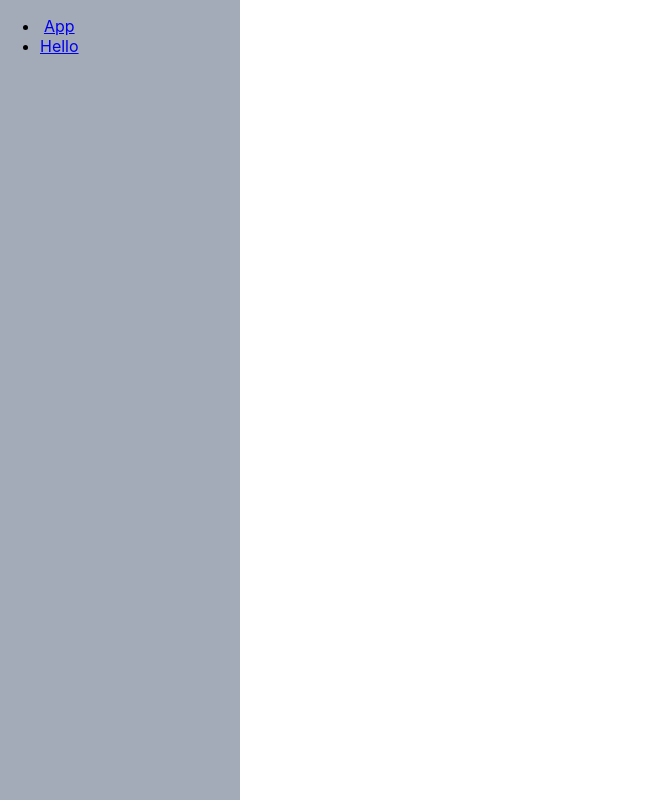
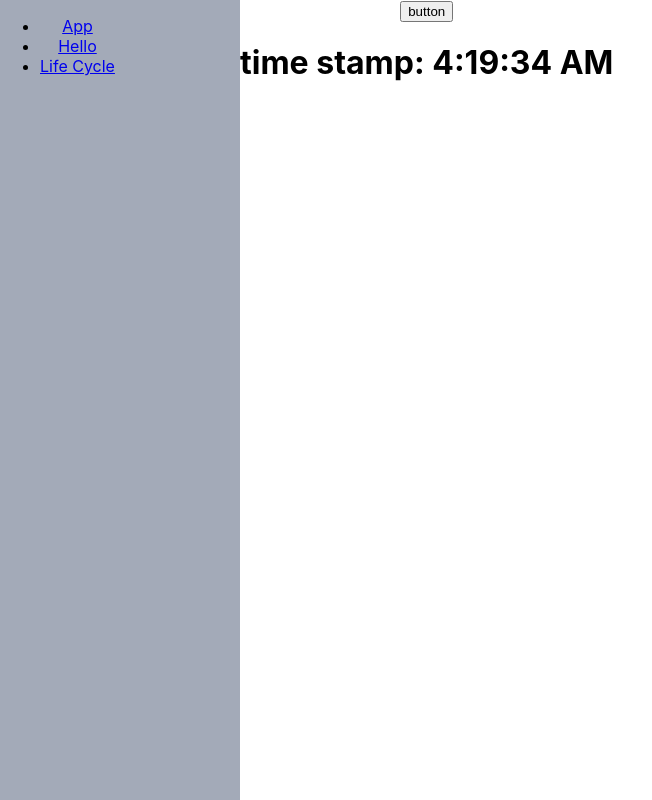
Before and after one commit to wuyuyu0222/test-app, a React (Create React App) app: page /life-cycle in a window 1280 px wide. Shown: the whole page, without its empty margins (0-652 px from the left). Built offline with nearby package versions, Linux system fonts and the light colour scheme.

Commit message:
life cycle component

```diff
--- a/src/App.js
+++ b/src/App.js
@@ -4,6 +4,7 @@ import './App.css';
 
 import About from './component/About';
 import Hello from './component/Hello';
+import LifeCycle from './component/Life-Cycle';
 
 class App extends React.Component {
   render() {
@@ -15,12 +16,14 @@ class App extends React.Component {
               <ul>
                 <li><Link to="/">App</Link></li>
                 <li><Link to="hello">Hello</Link></li>
+                <li><Link to="life-cycle">Life Cycle</Link></li>
               </ul>
             </div>
           </div>
           <div className="App-container">
             <Route exact path="/" component={About} />
             <Route path="/hello" render={props => <Hello name="jake" {...props} />} />
+            <Route path="/life-cycle" render={props => <LifeCycle message="test" {...props} />} />
           </div>
         </div>
       </Router>
--- a/src/component/Hello.js
+++ b/src/component/Hello.js
@@ -5,18 +5,12 @@ class Hello extends React.Component {
   constructor(props) {
     super(props);
     this.name = props.name || 'World';
-    this.state = { time: new Date() };
-    this.refreshTime();
   }
-
-  refreshTime = () => {
-    setInterval(() => this.setState({ time: new Date() }), 1000);
-  };
 
   render() {
     return (
       <div>
-        <p>Hello {this.name}, It is {this.state.time.toLocaleTimeString()}</p>
+        <p>Hello {this.name}</p>
       </div>
     );
   }
--- /dev/null
+++ b/src/component/Life-Cycle.js
@@ -0,0 +1,55 @@
+import React from 'react';
+
+class LifeCycle extends React.Component {
+  constructor(props) {
+    super(props);
+    console.log('constructor');
+    this.state = { date: new Date() };
+  }
+
+  handleClick = () => {
+    this.setState({ date: new Date() });
+  }
+
+  componentWillMount() {
+    console.log('componentWillMount');
+  }
+
+  componentDidMount() {
+    console.log('componentDidMount');
+  }
+
+  componentWillReceiveProps() {
+    console.log('componentWillReceiveProps');
+  }
+
+  shouldComponentUpdate(nextProps, nextState) {
+    console.log('shouldComponentUpdate');
+    console.log('nextProps:' + nextProps.message);
+    console.log('nextState:' + nextState.date);
+    return true;
+  }
+
+  componentWillUpdate() {
+    console.log('componentWillUpdate');
+  }
+
+  componentDidUpdate() {
+    console.log('componentDidUpdate');
+  }
+
+  componentWillUnmount() {
+    console.log('componentWillUnmount');
+  }
+
+  render() {
+    return (
+      <div>
+        <button onClick={this.handleClick}>button</button>
+        <h1>time stamp: {this.state.date.toLocaleTimeString()}</h1>
+      </div>
+    );
+  }
+}
+
+export default LifeCycle;
```
